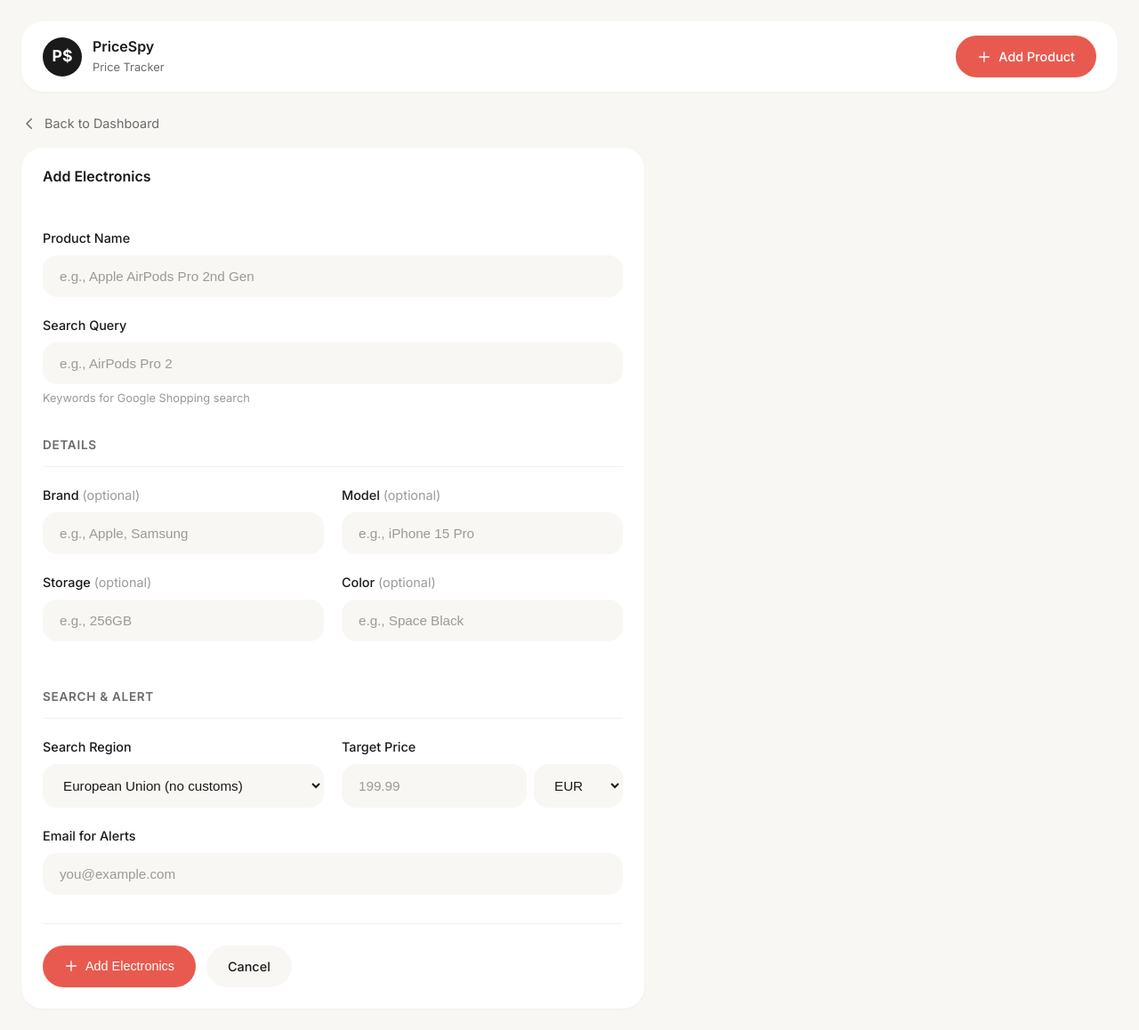
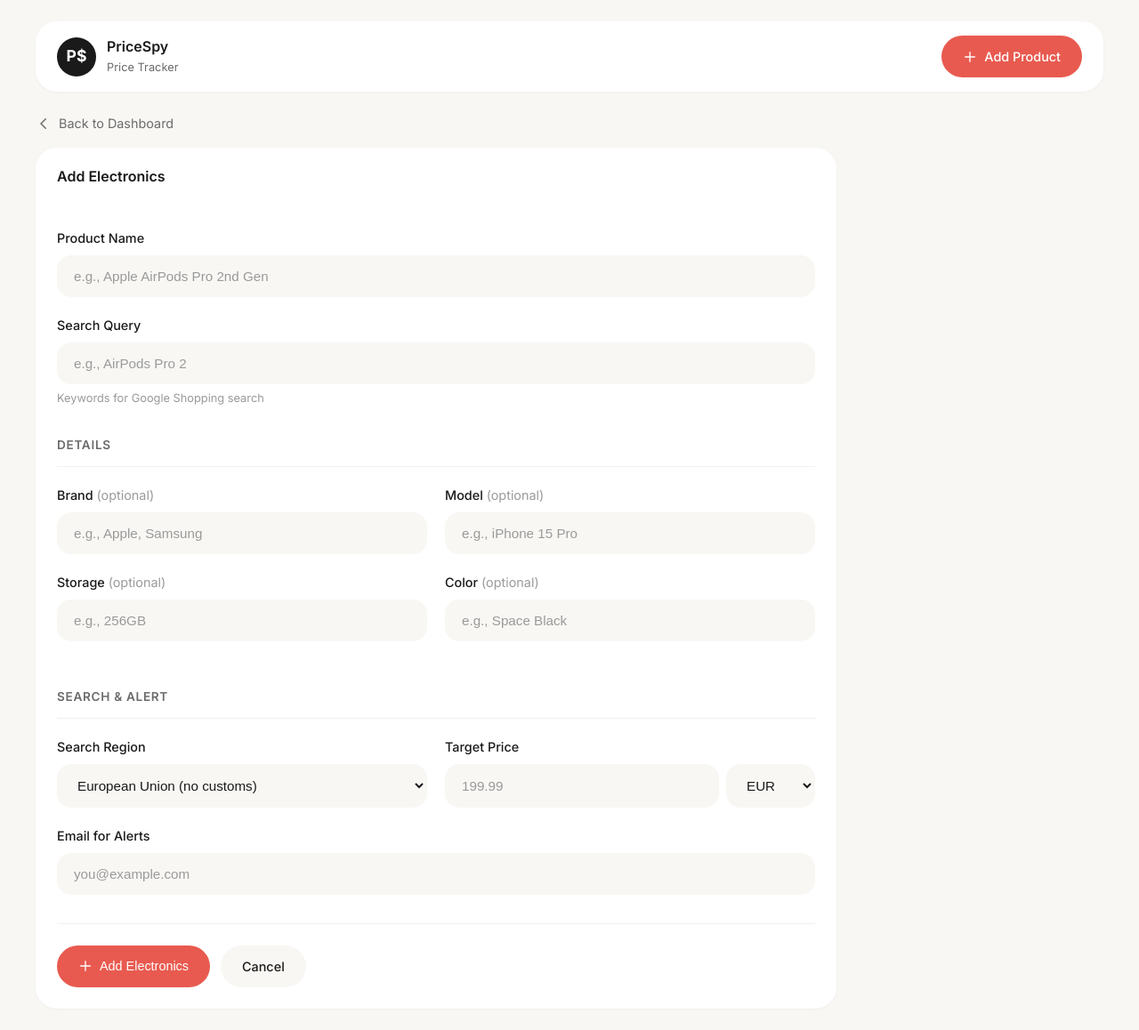
Before and after one commit to accadaniel/PriceSpy, a FastAPI app: page /add in a window 1280 px wide. Shown: the whole page at 89% size. Run offline with FastAPI, Linux system fonts and the light colour scheme; parts of the project's set-up code (start-up, migrations or seed data) failed here and were passed over.

Commit message:
Use full screen width for layout
- Remove max-width constraint from app container
- Increase form card max-width to 900px
- Add horizontal padding for breathing room

Co-Authored-By: Claude Opus 4.5 <noreply@anthropic.com>

```diff
--- a/app/static/style.css
+++ b/app/static/style.css
@@ -46,9 +46,8 @@ a:hover {
 
 /* Layout */
 .app-container {
-    max-width: 1400px;
-    margin: 0 auto;
-    padding: 24px;
+    width: 100%;
+    padding: 24px 40px;
 }
 
 /* Header */
@@ -584,7 +583,7 @@ a:hover {
 
 /* Forms */
 .form-card {
-    max-width: 700px;
+    max-width: 900px;
 }
 
 .form-section {
```
